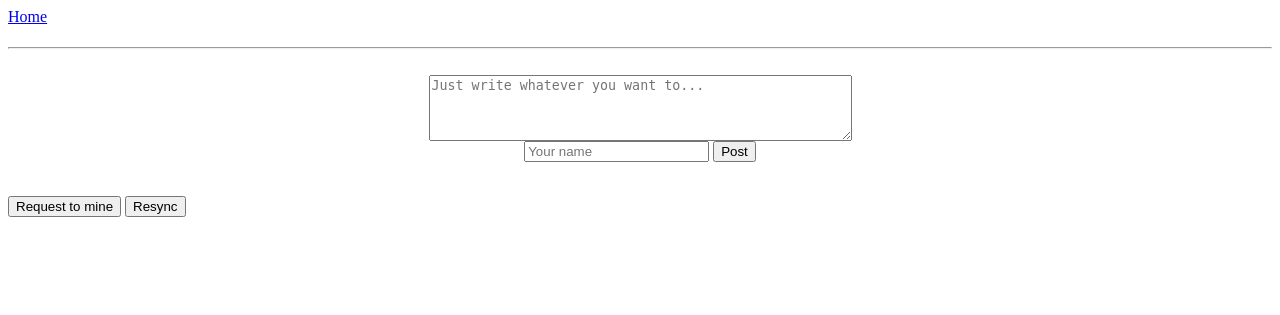
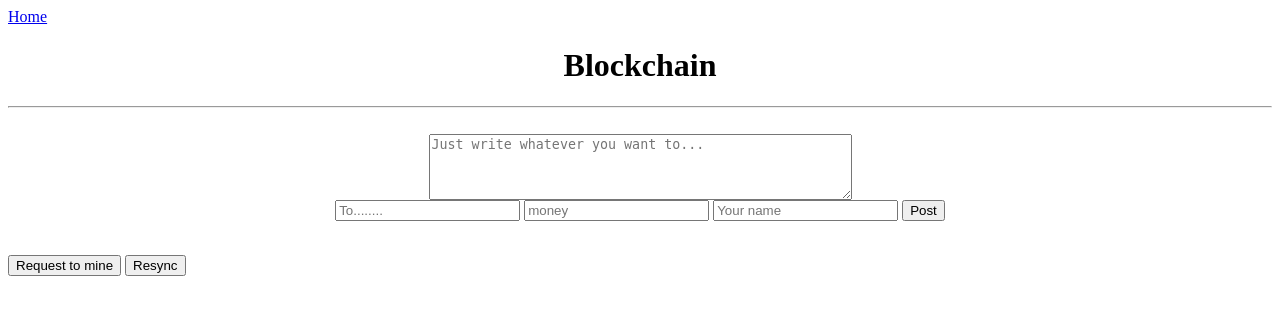
Before and after one commit to sirabhi/hackathon, a Flask app: template app/templates/index.html in a window 1280 px wide. Shown: the top 315 px of the page. Run offline with Flask 2, Linux system fonts and the light colour scheme; the template is opened without the code that fills it, so the values that code supplies are empty.

Commit message:
added mony transfer facility

```diff
--- a/app/templates/base.html
+++ b/app/templates/base.html
@@ -4,7 +4,7 @@
   </head>
   <body>
     <div><a href="/index">Home</a></div>
-    <center><h1>{{ title }}</h1></center>
+    <center><h1>Blockchain</h1></center>
     <hr>
     {% with messages = get_flashed_messages() %}
     {% if messages %}
--- a/app/templates/index.html
+++ b/app/templates/index.html
@@ -8,6 +8,8 @@
 	<form action="/submit" id="textform" method="post">
 	    <textarea name="content" rows="4" cols="50" placeholder="Just write whatever you want to..."></textarea>
 	    <br>
+	    <input type="text" name="to" placeholder="To........">
+	    <input type="text" name="money" placeholder="money">
 	    <input type="text" name="author" placeholder="Your name">
 	    <input type="submit" value="Post">
 	</form>
@@ -26,6 +28,8 @@
 	      <div class="post_box-options"><button class="option-btn">Reply</button></div>
 	      <div style="background: rgb(0, 97, 146) none repeat scroll 0% 0%; box-shadow: rgb(0, 97, 146) 0px 0px 0px 2px;" class="post_box-avatar">{{post.author[0]}}</div>
 	      <div class="name-header">{{post.author}}</div>
+		  <div class="name-header">{{post.to}}</div>
+		  <div class="name-header">{{post.money}}</div>
 	      <div class="post_box-subtitle"> Posted at <i>{{readable_time(post.timestamp)}}</i></div>
 	   </div>
 	   <div>
--- a/node_server.py
+++ b/node_server.py
@@ -150,7 +150,7 @@ peers = set()
 @app.route('/new_transaction', methods=['POST'])
 def new_transaction():
     tx_data = request.get_json()
-    required_fields = ["author", "content"]
+    required_fields = ["author", "content","to","money"]
 
     for field in required_fields:
         if not tx_data.get(field):
@@ -222,7 +222,7 @@ def register_with_existing_node():
     response = requests.post(node_address + "/register_node",
                              data=json.dumps(data), headers=headers)
 
-    if response.status_code == 200:
+    if response.status_code==200:
         global blockchain
         global peers
         # update chain and the peers
```
Also changed, not shown: app/views.py (+5 -10 lines).
